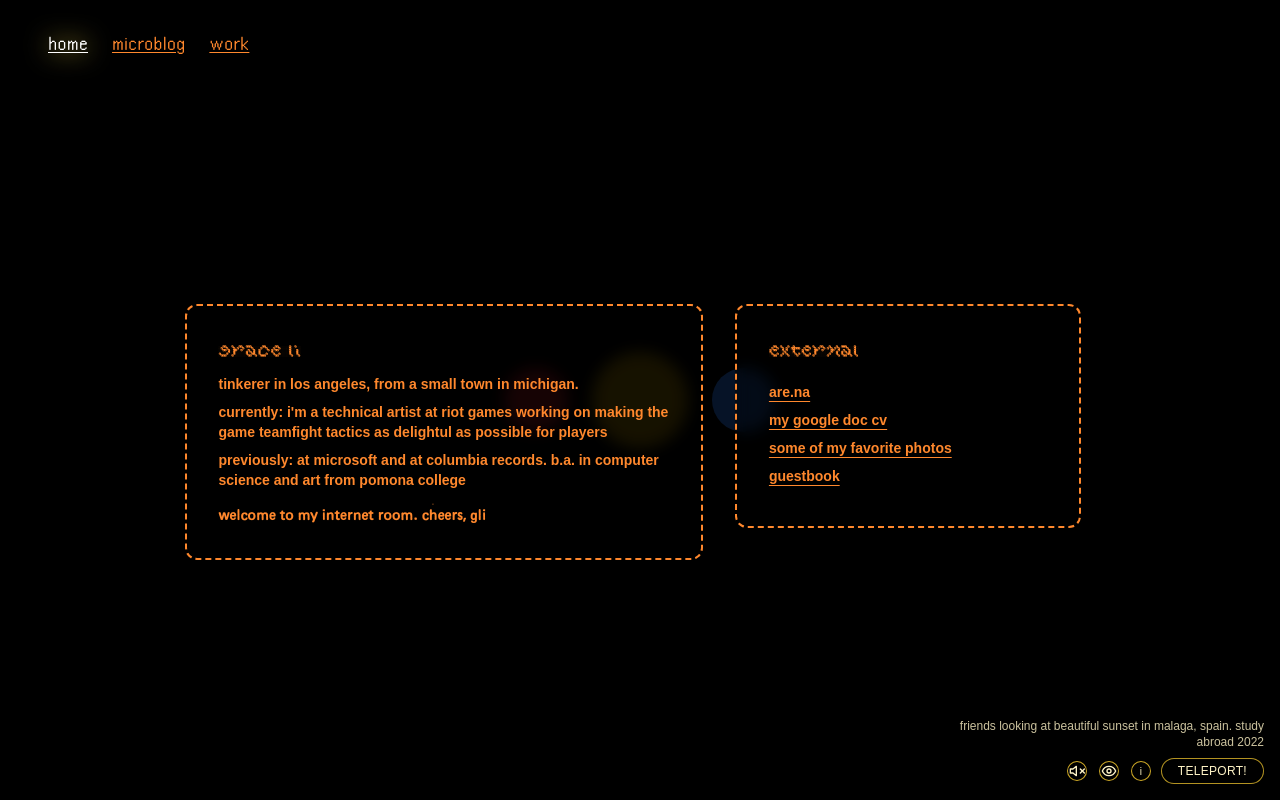
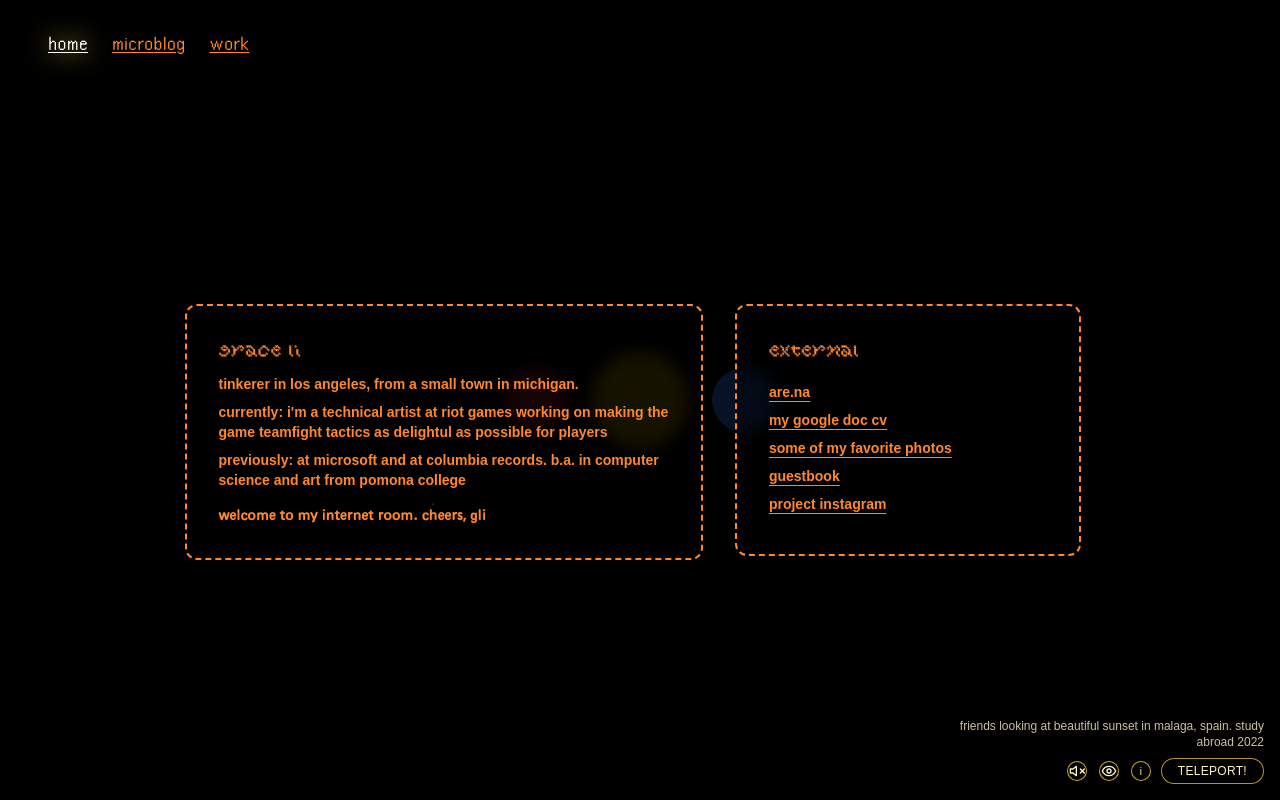
Before and after one commit to gracejli/gli-site, a Next.js app: page / in a window 1280 px wide. Built offline with nearby package versions, Linux system fonts and the light colour scheme; a web font is replaced by a local one.

Commit message:
added project instagram and updated the microblog info session because the are.na channel is private

```diff
--- a/components/HomeToggleableIntro.tsx
+++ b/components/HomeToggleableIntro.tsx
@@ -69,6 +69,17 @@ export default function HomeToggleableIntro() {
               </a>
             </li>
             <li>
+              <a
+                href="www.instagram.com/gli.site/"
+                target="_blank"
+                rel="noreferrer"
+                className="underline underline-offset-4 transition-all duration-200 hover:text-white hover:drop-shadow-[0_0_6px_rgba(253,224,71,0.8)]"
+              >
+                project instagram
+              </a>
+
+            </li>
+            <li>
               {/* <a
                 href="https://gli.cargo.site"
                 target="_blank"
--- a/content/microblog.ts
+++ b/content/microblog.ts
@@ -5,4 +5,4 @@
  * Paste a full URL inside the parentheses.
  */
 export const MICROBLOG_INFO_TEXT =
- `[what is a microblog?](https://www.are.na/gli/notes-journaling-blogging-online) & [how I build this with the are.na API](https://www.are.na/gli/gli-microblog) <3`;
+ `microblog built with the are.na API ([what is a microblog?](https://www.are.na/gli/notes-journaling-blogging-online)) <3`;
```
